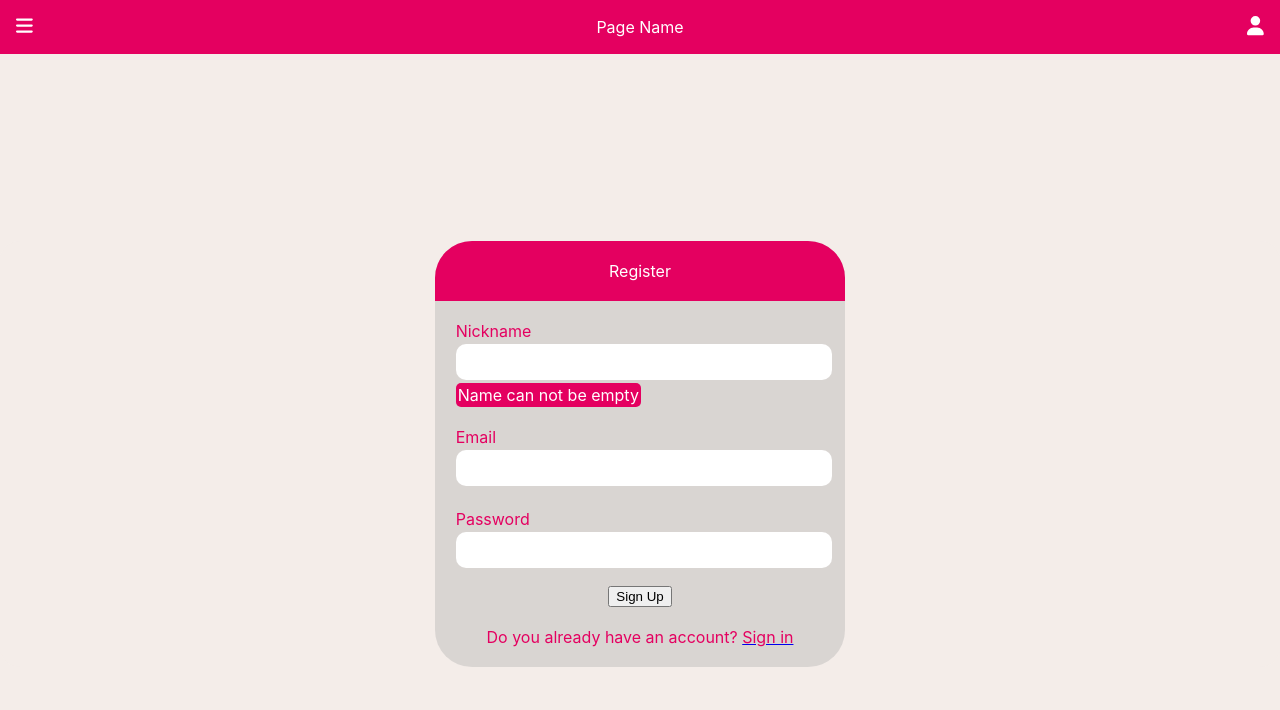
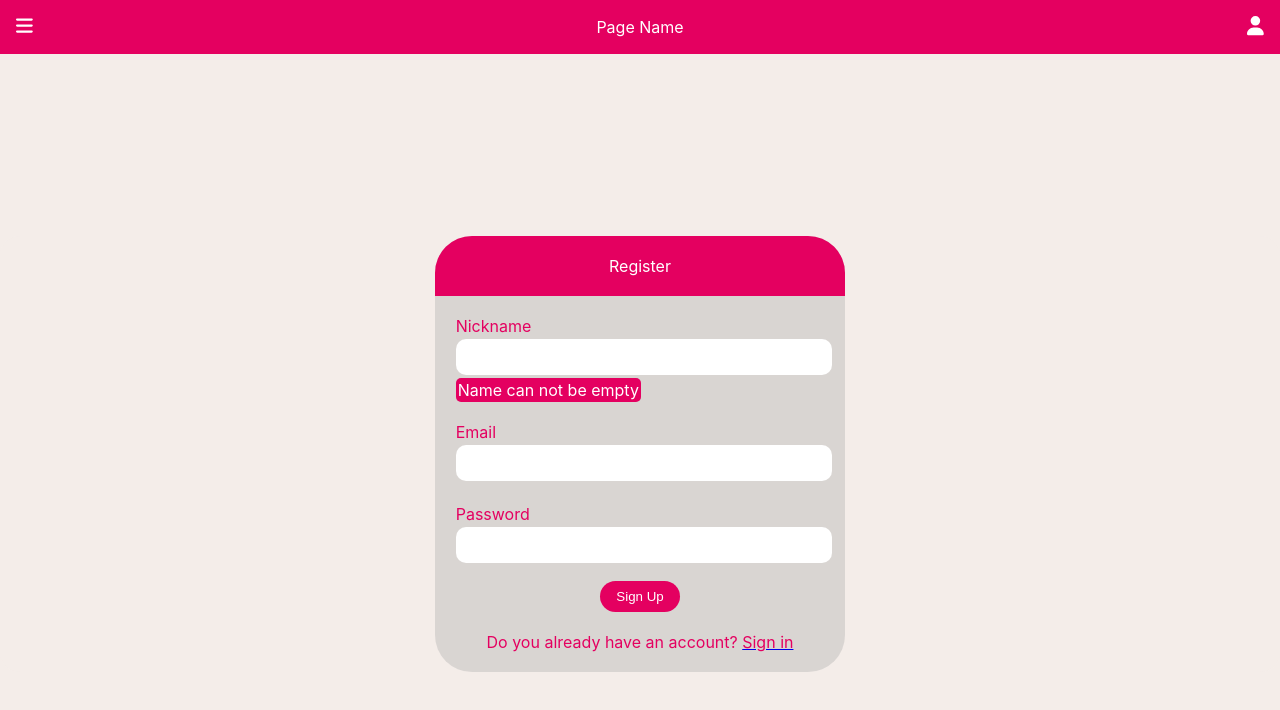
Before and after one commit to Gr1ngoire/From-hungry-land, a Vue app in the folder client/: page /signUp in a window 1280 px wide. Shown: the top 710 px of the page. Built offline with nearby package versions, Linux system fonts and the light colour scheme; no server answers.

Commit message:
Integrated custom button into Sign In and Sign up forms

```diff
--- a/client/src/common/components/Button.vue
+++ b/client/src/common/components/Button.vue
@@ -1,5 +1,5 @@
 <template>
-  <button  @click="handleClick" :class="'btn ' + bgColor">
+  <button  @click="handleClick" :type="type || 'click'" :class="'btn ' + bgColor">
     <font-awesome-icon v-if="icon" :icon="icon" />
     <span>{{ text }}</span>
   </button>
@@ -7,8 +7,7 @@
 
 <script setup lang="ts">
 
-
-const props = defineProps({
+defineProps({
   text: {
     type: String,
     required: true,
@@ -20,6 +19,10 @@ const props = defineProps({
   icon: {
     type: Array,
     required: false,
+  },
+  type: {
+    type: String,
+    required: false
   }
 });
 
@@ -28,11 +31,6 @@ const emit = defineEmits(["click"]);
 const handleClick = () => {
   emit("click");
 };
-
-
-
-
-
 
 </script>
 
@@ -51,4 +49,8 @@ const handleClick = () => {
   transition: .3s;
 }
 
+.btn:hover {
+  cursor: pointer;
+}
+
 </style>
--- a/client/src/components/sign-in-form/sign-in-form.vue
+++ b/client/src/components/sign-in-form/sign-in-form.vue
@@ -4,10 +4,10 @@ import {useRouter} from 'vue-router'
 import type {ValidationError} from "@/exceptions/exceptions";
 import type {UserSignInDto} from "@/common/types/types";
 import {userSignIn as signInValidator} from "@/validators/validators";
-import {Input} from "@/common/components/components";
+import {Button, Input} from "@/common/components/components";
 
+import {AppRoutes} from "@/common/enums/enums";
 import './styles.css'
-import {AppRoutes} from "@/common/enums/enums";
 
 const router = useRouter();
 
@@ -83,7 +83,7 @@ handleSignUpValidation(signInFormState);
         />
       </div>
       <div class="signInActionButtonsWrapper">
-        <button type="submit">Sign In</button>
+        <Button bg-color="bg-pink" text="Sign In" type="submit" />
       </div>
       <p class="signInToSignInSwitchParagraph">
         Do you already have an account?
--- a/client/src/components/sign-up-form/sign-up-form.vue
+++ b/client/src/components/sign-up-form/sign-up-form.vue
@@ -4,7 +4,7 @@ import {useRouter} from 'vue-router'
 import type {ValidationError} from "@/exceptions/exceptions";
 import type {UserSignUpDto} from "@/common/types/types";
 import {userSignUp as signUpValidator} from "@/validators/validators";
-import {Input} from "@/common/components/components";
+import {Button, Input} from "@/common/components/components";
 
 import './styles.css'
 import {AppRoutes} from "@/common/enums/enums";
@@ -94,7 +94,7 @@ handleSignUpValidation(signUpFormState);
         />
       </div>
       <div class="signUpActionButtonsWrapper">
-        <button type="submit">Sign Up</button>
+        <Button bg-color="bg-pink" text="Sign Up" type="submit" />
       </div>
       <p class="signUpToSignInSwitchParagraph">
         Do you already have an account?
```
